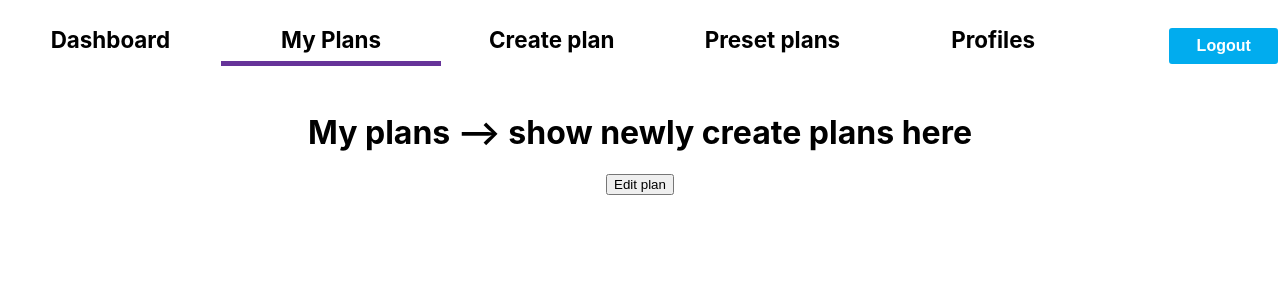
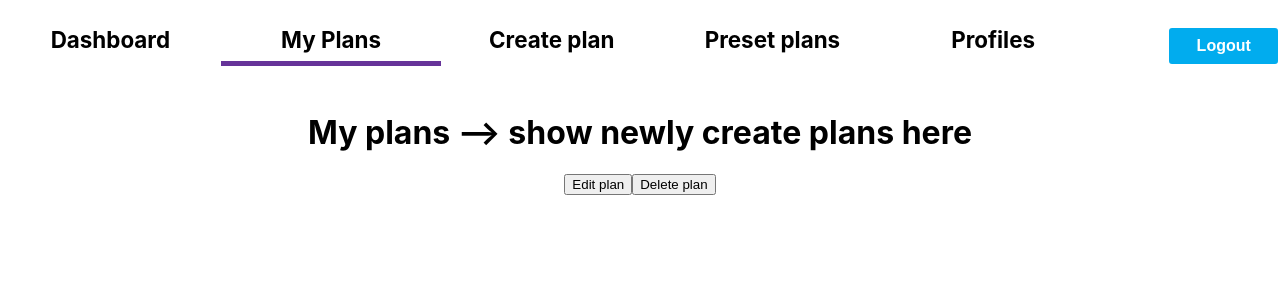
Before and after one commit to weightlifting-journal-13/frontend, a React (Create React App) app in the folder weightlifting/: page /MyPlans in a window 1280 px wide. Shown: the top 300 px of the page. Built offline with nearby package versions, Linux system fonts and the light colour scheme; sample sign-in values are in the browser's storage.

Commit message:
added delete button to MyPlans which will go in the card

```diff
--- a/weightlifting/src/components/MyPlans.js
+++ b/weightlifting/src/components/MyPlans.js
@@ -10,10 +10,16 @@ const MyPlans = (props) => {
         props.history.push(`/EditPlan/id`)
     }
 
+    // const deleteWorkoutPlan = (event) => {
+    //     event.preventDefault();
+
+    // }
+
     return (
         <div>
             <h1>My plans --> show newly create plans here</h1>
             <button onClick={editWorkoutPlan}>Edit plan</button>
+            <button>Delete plan</button>
         </div>
     );
 }
```
